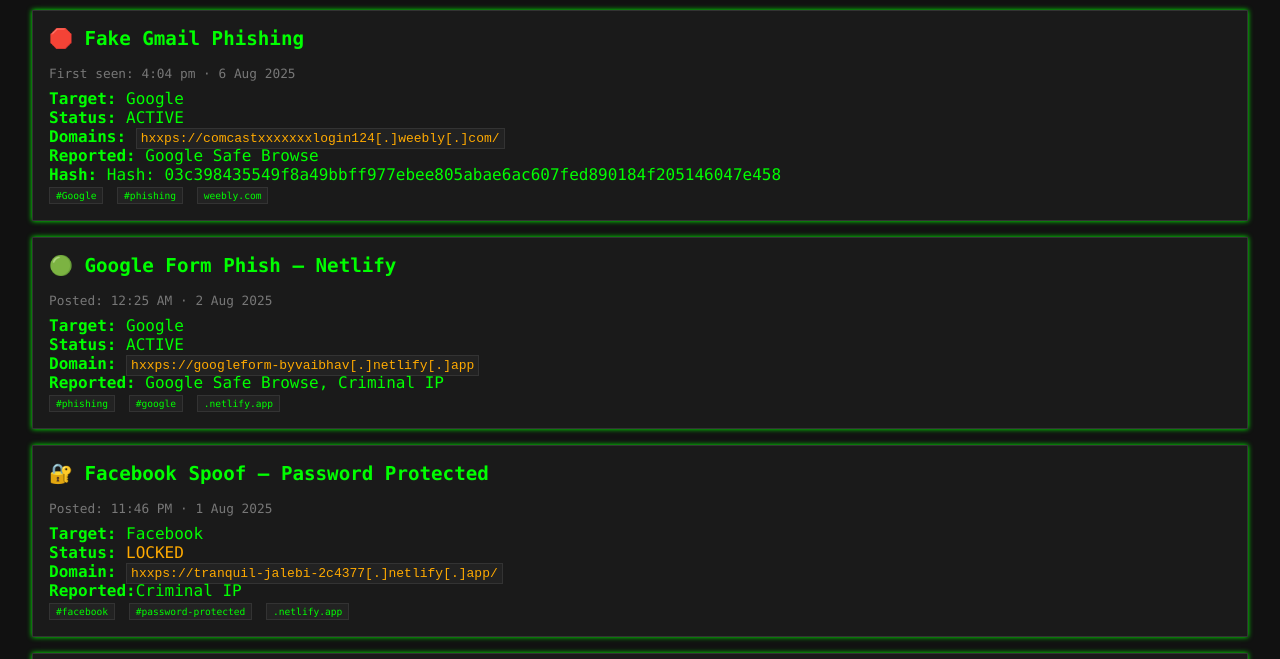
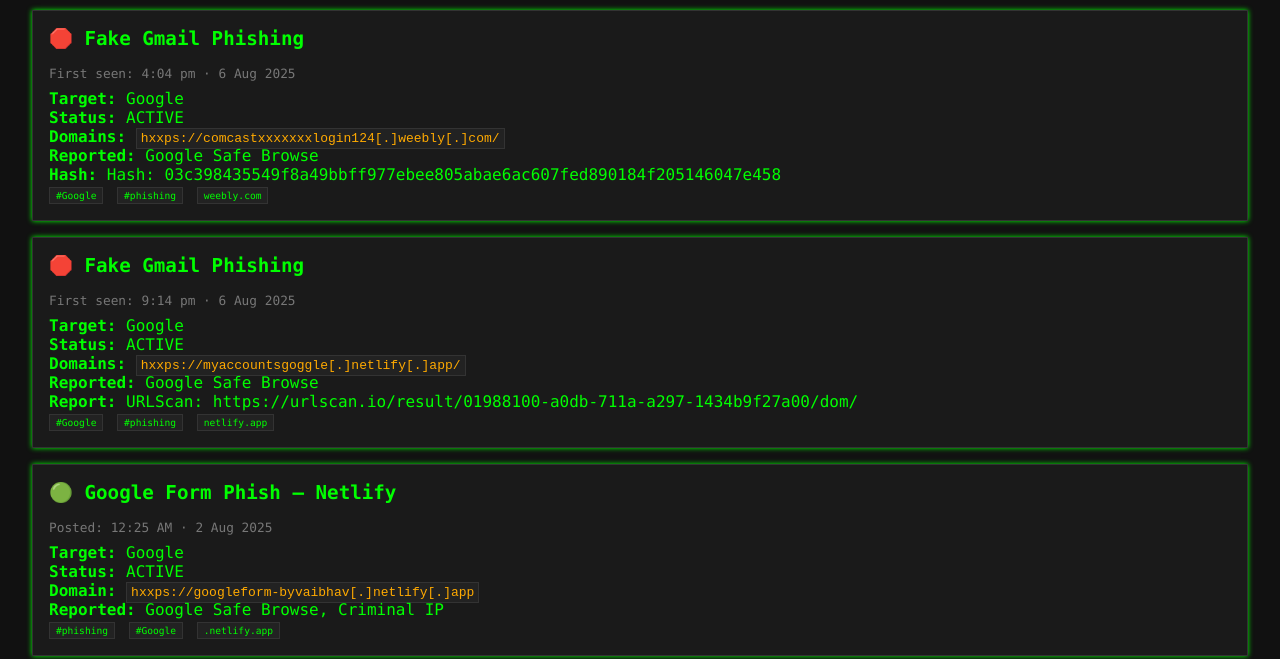
Before and after one commit to ooo889hh/s3curethewebIntelFeed, a plain HTML site: page index.html in a window 1280 px wide. Shown: the part 141-800 px from the top of the page. Drawn offline with Linux system fonts and the light colour scheme.

Commit message:
Update index.html

```diff
--- a/index.html
+++ b/index.html
@@ -174,6 +174,22 @@
   </div>
 </div>
 
+<div class="entry">
+  <h2>🛑 Fake Gmail Phishing</h2>
+  <div class="meta">First seen: 9:14 pm · 6 Aug 2025</div>
+  <div><strong>Target:</strong> Google</div>
+  <div><strong>Status:</strong> <span style="color: #0f0;">ACTIVE</span></div>
+  <div><strong>Domains:</strong> <code>hxxps://myaccountsgoggle[.]netlify[.]app/</code></div>
+  <div><strong>Reported:</strong> Google Safe Browse</div>
+  <div><strong>Report:</strong> URLScan: https://urlscan.io/result/01988100-a0db-711a-a297-1434b9f27a00/dom/</div>
+  <div>
+    <span class="tag">#Google</span>
+    <span class="tag">#phishing</span>
+    <span class="tag">netlify.app</span>
+  </div>
+</div>
+
+
 
     <div class="entry">
       <h2>🟢 Google Form Phish — Netlify</h2>
@@ -184,7 +200,7 @@
       <div><strong>Reported:</strong> Google Safe Browse, Criminal IP</div>
       <div>
         <span class="tag">#phishing</span>
-        <span class="tag">#google</span>
+        <span class="tag">#Google</span>
         <span class="tag">.netlify.app</span>
       </div>
     </div>
```
